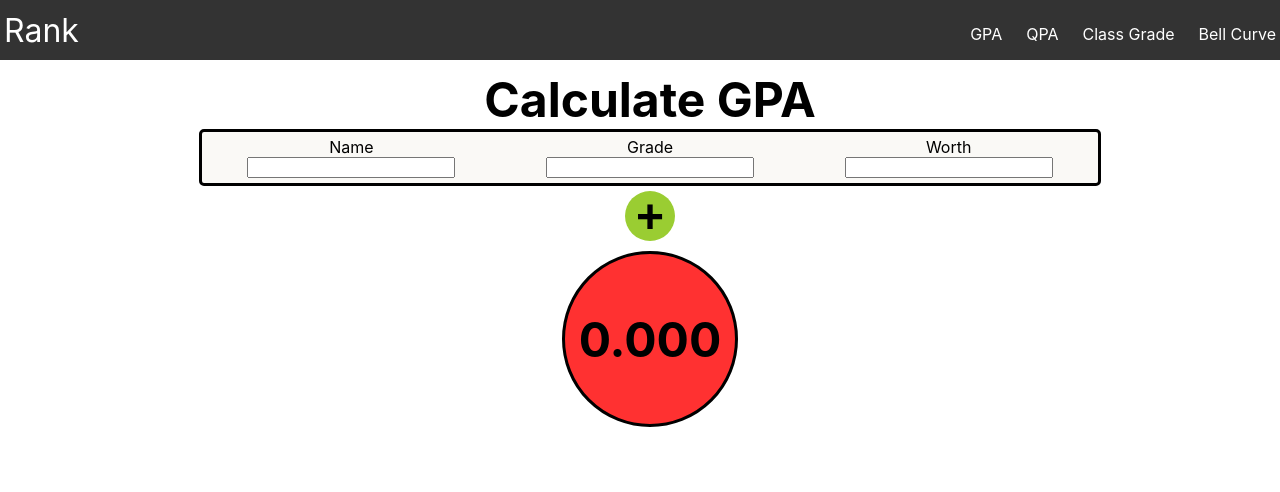
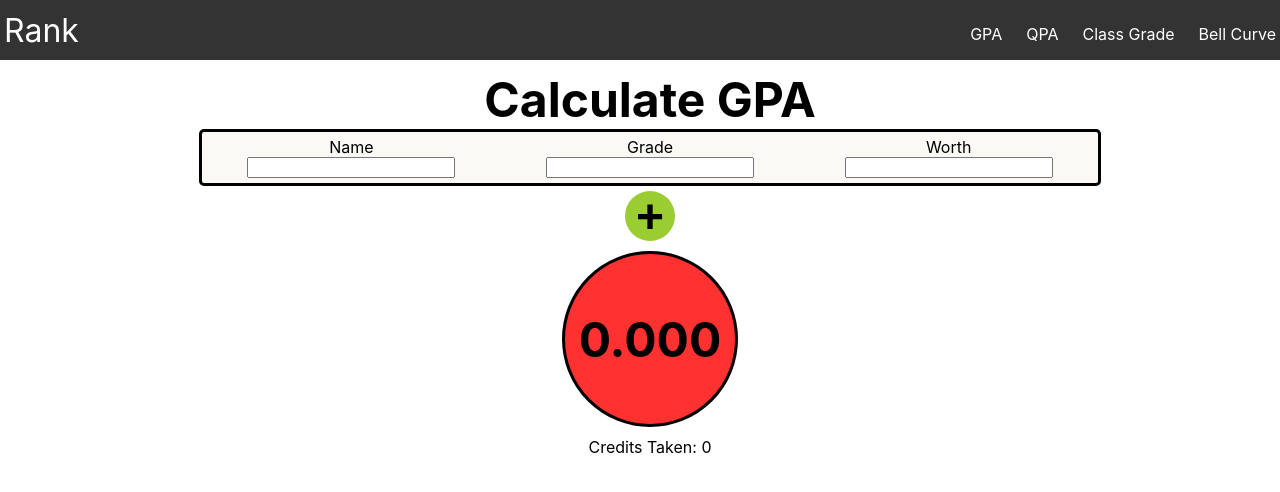
Before and after one commit to bryanmartinez1/rank, a React (Create React App) app: page /gpa in a window 1280 px wide. Shown: the top 492 px of the page. Built offline with nearby package versions, Linux system fonts and the light colour scheme; the HTML template or start-up script is replaced by a standard one.

Commit message:
Total Credits Shown in GPA page

```diff
--- a/src/Pages/Component/deleteAll.css
+++ /dev/null
@@ -1,9 +0,0 @@
-.deleteHolder {
-    border-style: solid;
-    padding: 5px;
-    background-color: #FF3131;
-    font-size: 1.5rem;
-    font-weight: bolder;
-    cursor: pointer;
-    width: 100%;
-}
--- a/src/Pages/Component/deleteAll.js
+++ b/src/Pages/Component/deleteAll.js
@@ -1,5 +1,4 @@
 import React from "react";
-import "./deleteAll.css";
 
 function DeleteAll(props) {
   function deleteAllFunction() {
--- a/src/Pages/GPA.js
+++ b/src/Pages/GPA.js
@@ -25,6 +25,7 @@ function GPA() {
     let totalPoints = 0;
     let totalCredits = 0;
     if (gradesList.length === 0) {
+      setTotalCredits(0);
       return 0;
     }
     for (let i = 0; i < gradesList.length; i++) {
@@ -32,6 +33,7 @@ function GPA() {
       totalCredits += Number(creditsList[i]);
     }
     let tempGPA = totalPoints / totalCredits;
+    setTotalCredits(totalCredits);
     tempGPA = Math.round(tempGPA * 1000) / 1000;
     return tempGPA;
   }
@@ -43,7 +45,7 @@ function GPA() {
   const [courseNameList, setCourseNameList] = useState([]);
   const [gradesList, setGradesList] = useState([]);
   const [creditsList, setCreditsList] = useState([]);
-
+  const [totalCredits, setTotalCredits] = useState(0);
   const [deleteIndex, setDeleteIndex] = useState();
   const [deleteBool, setDeleteBool] = useState(false);
 
@@ -110,6 +112,7 @@ function GPA() {
       <div className="bubble" id="bubble">
         {gpa.toFixed(3)}
       </div>
+      <div className="credits">Credits Taken: {totalCredits}</div>
       <div className="coursesDisplay">
         {courseNameList.map((name, index) => (
           <CourseHolder
```
